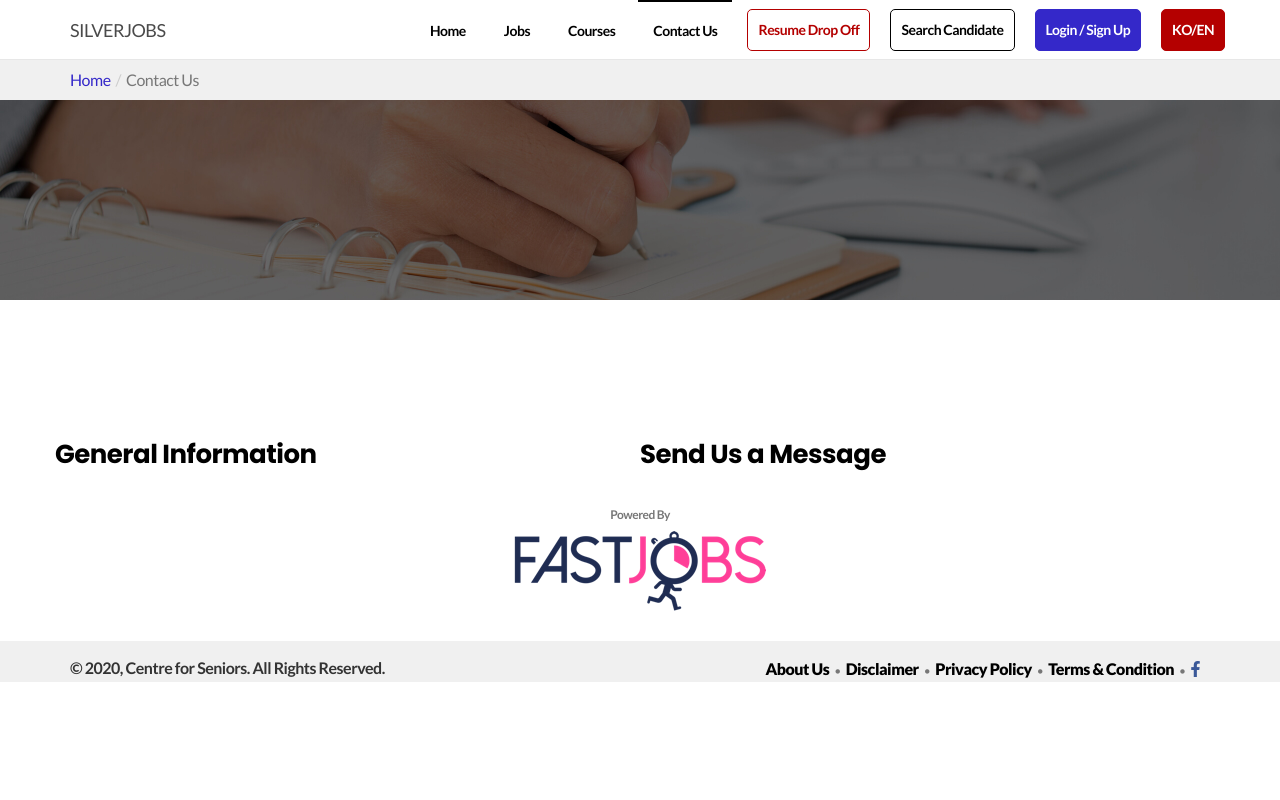
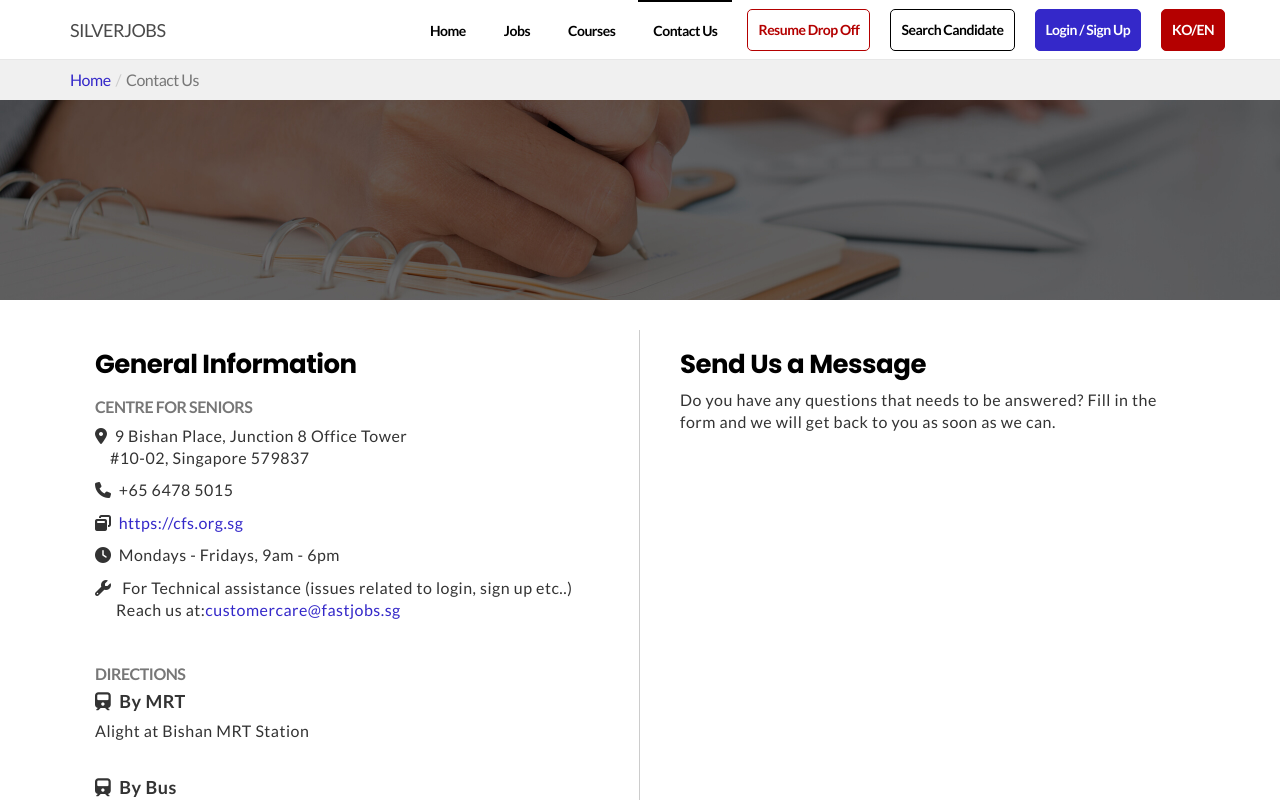
Before and after one commit to phr9000/seniorJob, a React (Create React App) app: page /ContactUs in a window 1280 px wide. Shown: the top 800 px of the page. Built offline with nearby package versions, Linux system fonts and the light colour scheme.

Commit message:
+ contact us - scss 추가

```diff
--- a/src/assets/styles/layout/contacus.scss
+++ b/src/assets/styles/layout/contacus.scss
@@ -38,7 +38,7 @@
             color: #777;
 
             &.slash {
-              padding: 0 5px;
+              padding: 0 0.5rem;
               color: #ccc;
             }
           }
@@ -72,15 +72,57 @@
     }
   }
 
+  .container {
+    &.pd_t30 {
+      padding-top: 3rem;
+    }
+  }
+
   .section_inner {
     @include flex(flex, center);
 
     > div {
       width: calc(100% / 2);
+      padding: 0 4rem;
+
+      &:not(:last-child) {
+        border-right: 1px solid #ccc;
+      }
+
+      > p {
+        margin-bottom: 1rem;
+        @include font(16px, normal, #333);
+        line-height: 1.4;
+        letter-spacing: 0.5px;
+
+        .indented {
+          padding-left: 1.5rem;
+        }
+
+        .indented_tech {
+          padding-left: 2.1rem;
+        }
+
+        a {
+          color: #3428c9;
+        }
+      }
+
+      h4 {
+        @include font(18px, 600, #333);
+        letter-spacing: 0.5px;
+        margin: 1rem 0;
+      }
     }
 
     .sec_title {
       text-align: left;
     }
+
+    .headline {
+      @include font(16px, 600, #777);
+      margin: 2rem 0 1rem;
+      text-transform: uppercase;
+    }
   }
 }
--- a/src/pages/ContactUs/ContactUsLayout.tsx
+++ b/src/pages/ContactUs/ContactUsLayout.tsx
@@ -29,13 +29,69 @@ const ContactUsLayout: React.FC = () => {
       <section className="contact_banner">
         <h3>Contact Us</h3>
       </section>
-      <section className="container sub-page">
+      <section className="container sub-page pd_t30">
         <div className="section_inner">
           <div className="left_area">
             <SecTitle title="General Information"/>
+            <h3 className="headline">Centre for Seniors</h3>
+            <p>
+              <i className="fas fa-map-marker-alt"></i>
+              &nbsp;&nbsp;9 Bishan Place, Junction 8 Office Tower<br/>
+              <span className="indented">#10-02, Singapore 579837</span>
+            </p>
+            <p>
+              <i className="fas fa-phone"></i>
+              &nbsp;&nbsp;+65 6478 5015
+            </p>
+            <p>
+              <i className="fas fa-window-restore"></i>
+              &nbsp;&nbsp;
+              <a href="#none">https://cfs.org.sg</a>
+            </p>
+            <p>
+              <i className="fas fa-clock"></i>
+              &nbsp;&nbsp;Mondays - Fridays, 9am - 6pm
+            </p>
+            <p>
+              <i className="fas fa-wrench"></i>
+              &nbsp;&nbsp;
+              For Technical assistance (issues related to login, sign up etc..)<br/>
+              <span className="indented_tech">
+                Reach us at:
+                <a href="#none">customercare@fastjobs.sg</a>
+              </span>
+            </p>
+            <br/>
+            <h3 className="headline">Directions</h3>
+            <h4>
+              <i className="fas fa-train"></i>
+              &nbsp;&nbsp;By MRT
+            </h4>
+            <p>Alight at Bishan MRT Station</p>
+            <br/>
+            <h4>
+              <i className="fas fa-train"></i>
+              &nbsp;&nbsp;By Bus
+            </h4>
+            <p>Buses: 52,53,54,55,56,57,58,59, 410W/G. Alight at Bishan Bus<br/>
+              Interchange
+            </p>
+            <br/>
+            <h4>
+              <i className="fas fa-train"></i>
+              &nbsp;&nbsp;By Car
+            </h4>
+            <p>Parking is available at the URA Carpark next to the Bishan Bus<br/>
+              Interchange at Blk 513, Bishan St 13.
+            </p>
           </div>
           <div className="right_area">
             <SecTitle title="Send Us a Message"/>
+            <p>
+              Do you have any questions that needs to be answered? Fill in the form and we will get back to you as soon
+              as we can.
+            </p>
+
           </div>
         </div>
       </section>
```
